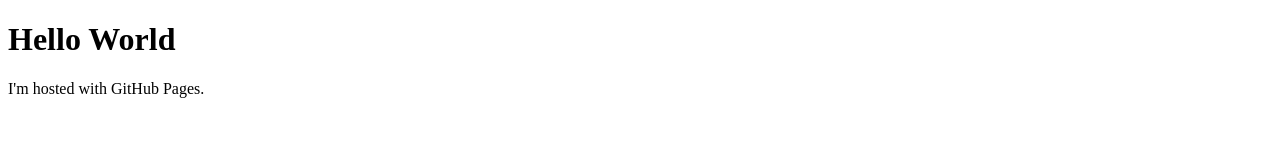
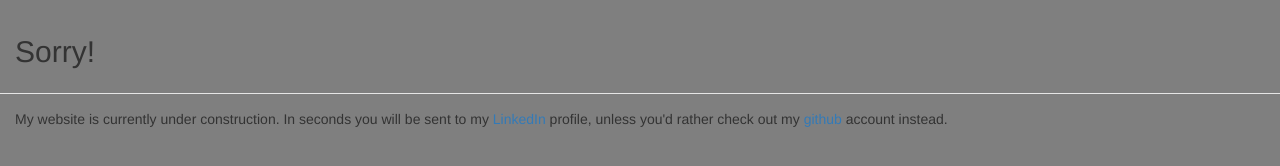
Before and after one commit to boulanza/boulanza.github.io, a plain HTML site: page index.html in a window 1280 px wide. Drawn offline with nearby package versions, Linux system fonts and the light colour scheme.

Commit message:
added redirect
site is under construction. in the mean time, I'll link to my
linkedin/github accounts.

```diff
--- a/index.html
+++ b/index.html
@@ -1,7 +1,39 @@
 <!DOCTYPE html>
 <html>
+<head>
+  <link rel="stylesheet" href="http://maxcdn.bootstrapcdn.com/bootstrap/3.3.5/css/bootstrap.min.css">
+  <script src="https://ajax.googleapis.com/ajax/libs/jquery/1.11.3/jquery.min.js"></script>
+  <script src="http://maxcdn.bootstrapcdn.com/bootstrap/3.3.5/js/bootstrap.min.js"></script>
+  <script type="text/javascript">
+    var secs = 20;
+    var linkedin = "https://www.linkedin.com/pub/zachary-boulanger/57/24b/75a";
+    var github = "https://github.com/boulanza";
+    function countdown() {
+      secs = secs - 1;
+      if (secs < 0) {
+        window.location = linkedin;
+      }
+      else {
+        $("timeLeft").innerHTML = secs;
+        window.setTimeout("countdown()", 1000);
+      }
+    }
+
+    $(window).load(function() {
+      $('#myModal').modal('show');
+    });
+  </script>
+</head>
 <body>
-<h1>Hello World</h1>
-<p>I'm hosted with GitHub Pages.</p>
+  <div class="modal" id="myModal">
+    <div class="modal-header">
+    <h2>Sorry!</h2>
+    </div>
+    <div class="modal-body">
+      <p>My website is currently under construction. In <span id="timeLeft"></span> seconds
+        you will be sent to my <a href="https://www.linkedin.com/pub/zachary-boulanger/57/24b/75a">LinkedIn</a> profile,
+      unless you'd rather check out my <a href="https://github.com/boulanza">github</a> account instead.</p>
+    </div>
+  </div>
 </body>
 </html>
```
